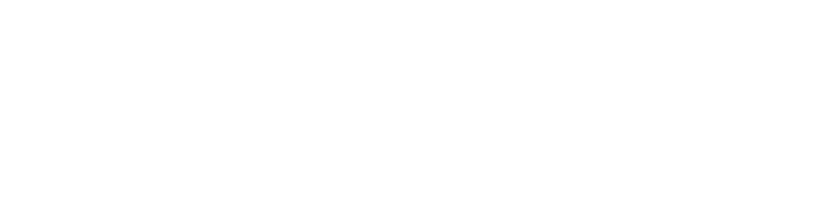
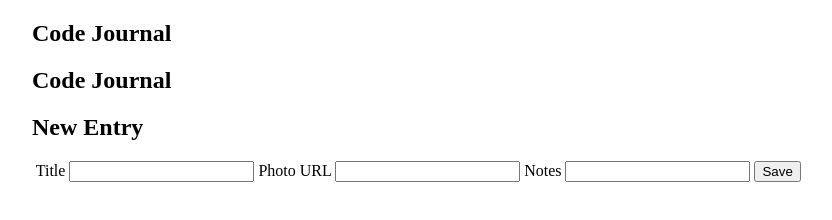
Before and after one commit to tam-n/code-journal, a website: page index.html in a window 1280 px wide. Shown: the whole page, without its empty margins (182-1014 px from the left). Drawn offline with Linux system fonts and the light colour scheme.

Commit message:
Created Header and Form

```diff
--- a/index.html
+++ b/index.html
@@ -16,12 +16,34 @@
   <link rel="stylesheet" href="css/styles.css">
 </head>
 <body>
+
   <header>
     <div class="container">
+      <h2>Code Journal</h2>
+      <h2>Code Journal</h2>
     </div>
   </header>
+
   <main class="container">
-    <div data-view="entry-form"></div>
+
+    <div data-view="entry-form">
+
+      <form id="new-entry">
+        <h2>New Entry</h2>
+        <img src="">
+        <label> Title
+          <input type="text" name="title">
+        </label>
+        <label> Photo URL
+          <input type="text" name="photoURL"/>
+        </label>
+        <label> Notes
+          <input type="text" name="notes"/>
+        </label>
+        <button type="submit">Save</button>
+      </form>
+
+    </div>
     <div data-view="entries" class="hidden"></div>
   </main>
   <script src="js/data.js"></script>
```
Also changed, not shown: 1 other file.
